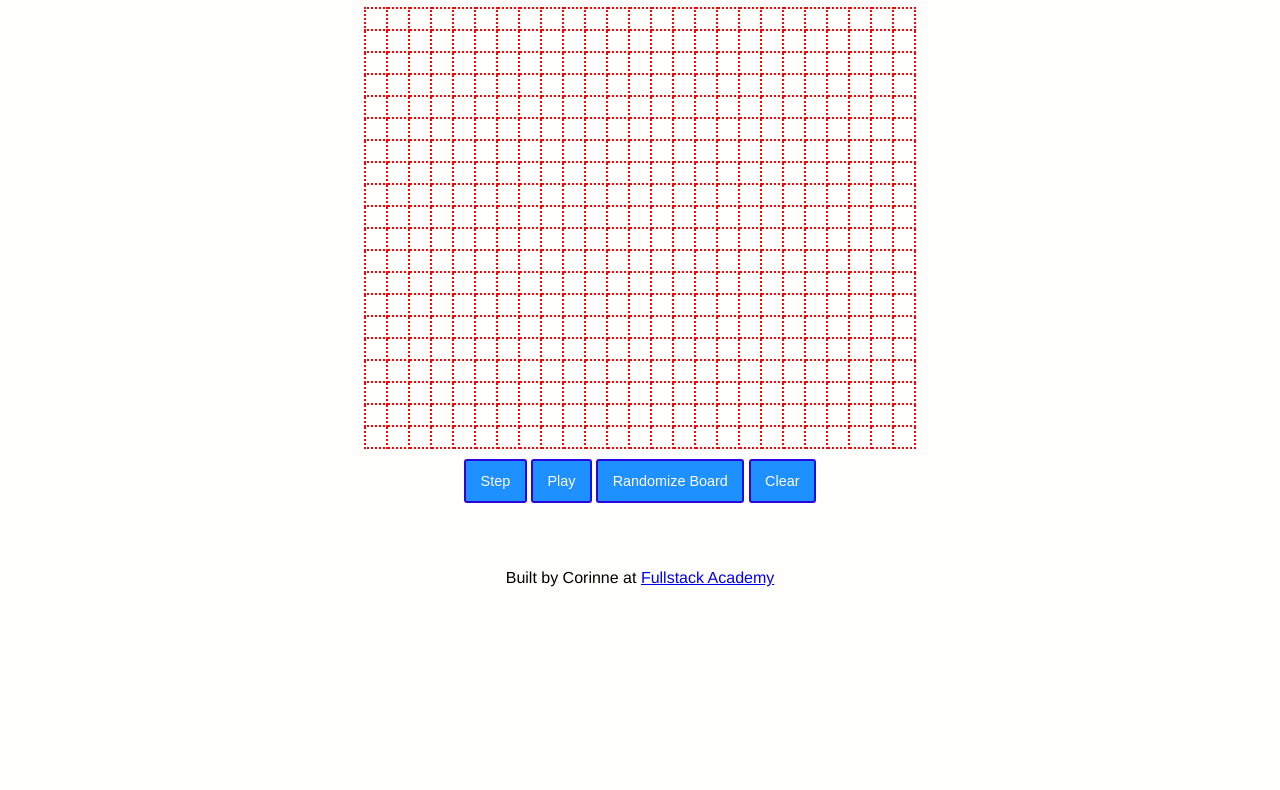
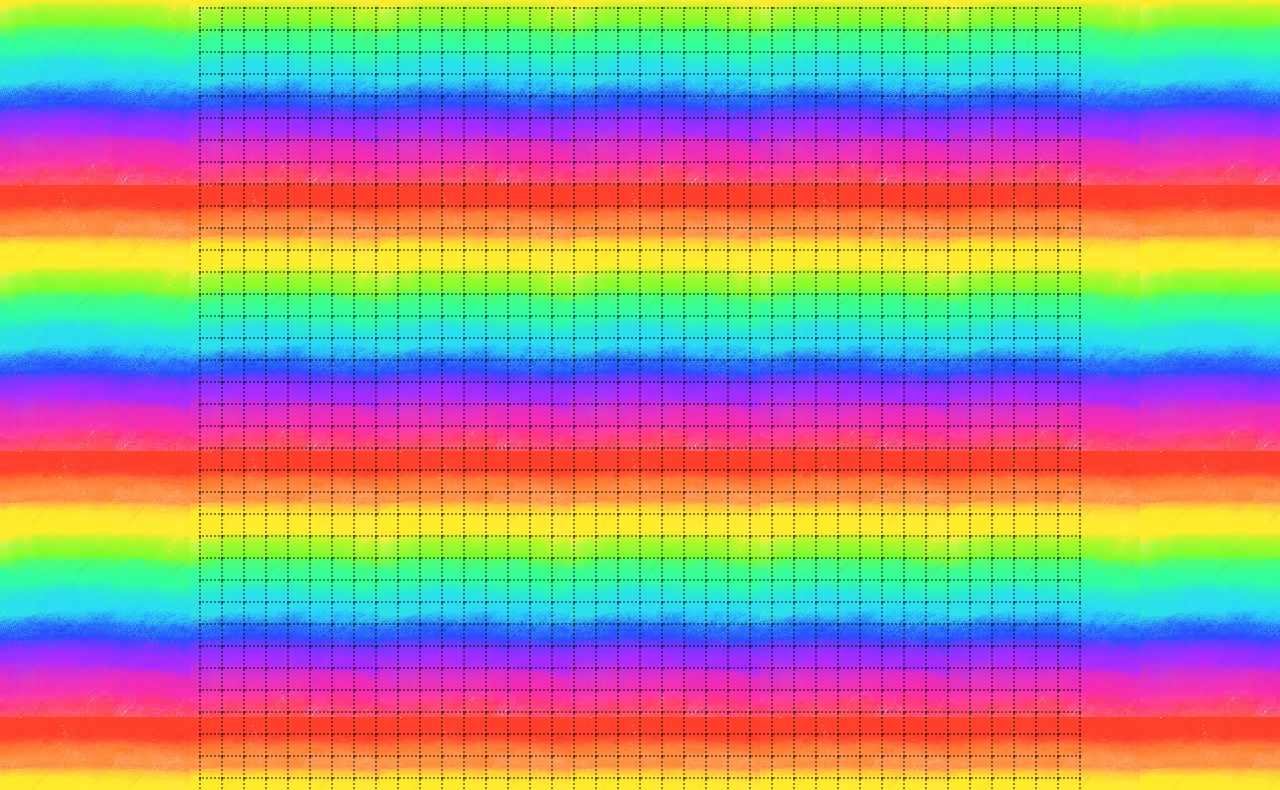
Before and after one commit to nightsandwich/nightsandwich.github.io, a website: page index.html in a window 1280 px wide. Shown: the part 81-871 px from the top of the page. Before the commit the page ends 800 px from the top, so only its background shows below. Drawn offline with Linux system fonts and the light colour scheme.

Commit message:
crazy colors

```diff
--- a/main.css
+++ b/main.css
@@ -1,7 +1,8 @@
+
 body {
   font-family: Futura, Helvetica, Arial, sans-serif;
   color: black;
-  background-color: rgba(255, 248, 220, 0.034);
+  background-image: url('images.jpeg');
 }
 
 h1 {
@@ -19,7 +20,7 @@ h1 {
 }
 
 #board td{
-  border: 2px dotted rgb(255, 2, 2);
+  border: 2px dotted rgba(0, 0, 0, 0.438);
   width: 18px;
   height: 18px;
 }
@@ -62,11 +63,11 @@ td.darker9 {
 
 .button {
   padding: 0.85em 1em;
-  border: 2px solid rgb(39, 7, 219);
+  border: 2px solid black;
   border-radius: 3px;
   font-size: 0.9em;
   text-align: center;
-  background-color: dodgerblue;
+  background-color: rgb(71, 30, 255);
   color: #fefefe;
 }
 
--- a/main.js
+++ b/main.js
@@ -1,5 +1,5 @@
-const width = 25;
-const height = 20; // width and height dimensions of the board
+const width = 40;
+const height = 40; // width and height dimensions of the board
 
 /**
  * Create a Game of Life instance
@@ -53,7 +53,7 @@ const paint = () => {
       if (count > 2){
         tds[i].className = 'darker' + String(extra);
         if (extra === 9) extra = 1;
-     //   else extra++;
+        else extra++;
       }
     } else tds[i].className = '';
 
@@ -124,7 +124,7 @@ document.getElementById("play_btn").addEventListener("click", event => {
     gol.tick();
     paint();
     count++;
-    extra++;
+//    extra++;
   }
   setInterval(step, 300);
   // TODO: Start playing by calling `tick` and paint
```
Also changed, not shown: background.jpg (added), images.jpeg (added), 1 other file.
